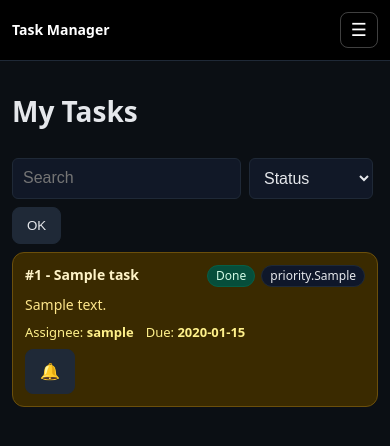
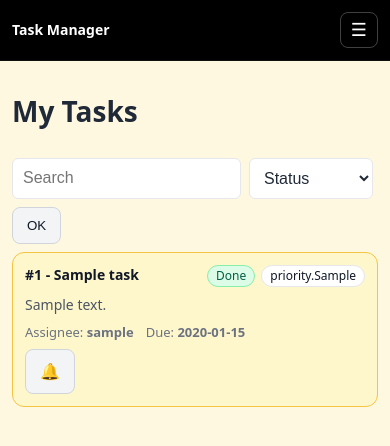
Before and after one commit to NGnif/task, a Flask app: page /tasks in a window 390 px wide. Shown: the top 446 px of the page. Run offline with Flask 3, Linux system fonts and the light colour scheme; a user stored in the database is signed in; tables that the repository leaves empty hold one stand-in row (values such as "Sample post"); parts of the project's set-up code (start-up, migrations or seed data) failed here and were passed over.

```diff
--- a/app/pwa.py
+++ b/app/pwa.py
@@ -37,7 +37,7 @@ def manifest():
 @pwa_bp.route("/service-worker.js")
 def service_worker():
     # Basic offline caching: precache core assets, network-first for navigations
-    css = url_for("static", filename="styles.css") + "?v=10"
+    css = url_for("static", filename="styles.css") + "?v=11"
     assets = [
         "/",
         "/tasks",
@@ -49,7 +49,7 @@ def service_worker():
     ]
 
     js = f"""
-    const CACHE_NAME = 'tm-cache-v10';
+    const CACHE_NAME = 'tm-cache-v11';
     const ASSETS = {assets};
 
     self.addEventListener('install', (event) => {{
--- a/app/routes.py
+++ b/app/routes.py
@@ -64,8 +64,14 @@ def tasks():
         pendings = TaskCompletionRequest.query.filter_by(
             status="pending", requested_by_id=current_user.id
         ).all()
+    # Only show pending badge if the task is not already done
     for r in pendings:
-        pending_map[r.task_id] = True
+        try:
+            t = Task.query.get(r.task_id)
+            if t and t.status != "done":
+                pending_map[r.task_id] = True
+        except Exception:
+            continue
 
     return render_template(
         "tasks.html",
--- a/app/static/styles.css
+++ b/app/static/styles.css
@@ -1,5 +1,5 @@
-/* Dark theme with dark yellow/orange accents */
-:root { --bg:#0b0f14; --panel:#111827; --text:#e5e7eb; --muted:#9ca3af; --primary:#d4a30e; --danger:#dc2626; --border:#1f2937; --ok:#10b981; --warn:#f59e0b; --navbar-bg:#000000; --navbar-fg:#ffffff; --navbar-border:#1f2937; }
+/* Light theme with dark header and warm accents */
+:root { --bg:#fff8e1; --panel:#fffaf0; --text:#1f2937; --muted:#6b7280; --primary:#d4a30e; --danger:#dc2626; --border:#e5e7eb; --ok:#059669; --warn:#f59e0b; --navbar-bg:#000000; --navbar-fg:#ffffff; --navbar-border:#111111; }
 *{ box-sizing:border-box; }
 html,body{ margin:0; padding:0; background:var(--bg); color:var(--text); font:14px/1.4 system-ui,Segoe UI,Roboto,Arial; }
 .container{ max-width:1000px; margin:0 auto; padding:16px; }
@@ -10,12 +10,12 @@ html,body{ margin:0; padding:0; background:var(--bg); color:var(--text); font:14
 .user{ color:var(--navbar-fg); opacity:.85; }
 .nav-toggle{ display:none; appearance:none; border:1px solid rgba(255,255,255,.25); background:transparent; color:var(--navbar-fg); border-radius:8px; padding:8px 10px; line-height:1; font-size:18px; }
 .flash{ list-style:none; padding:0; margin:12px 0; }
-.flash li{ background:#4a3a06; color:#fde68a; padding:8px 12px; border:1px solid #6b4f0b; border-radius:6px; }
+.flash li{ background:#fff3c4; color:#5b3b00; padding:8px 12px; border:1px solid #f4c542; border-radius:6px; }
 .form{ display:grid; gap:12px; max-width:600px; }
 label{ display:grid; gap:6px; color:var(--muted); }
-input, textarea, select{ background:var(--panel); border:1px solid var(--border); border-radius:6px; color:var(--text); padding:10px; }
-.btn{ background:#1f2937; color:var(--text); border:1px solid var(--border); padding:10px 14px; border-radius:8px; text-decoration:none; display:inline-block; touch-action:manipulation; }
-.btn.primary{ background:var(--primary); border-color:transparent; color:#0b0a04; font-weight:600; }
+input, textarea, select{ background:#ffffff; border:1px solid var(--border); border-radius:6px; color:var(--text); padding:10px; }
+.btn{ background:#f3f4f6; color:#111827; border:1px solid #d1d5db; padding:10px 14px; border-radius:8px; text-decoration:none; display:inline-block; touch-action:manipulation; }
+.btn.primary{ background:var(--primary); border-color:transparent; color:#111827; font-weight:600; }
 .btn.danger{ background:var(--danger); border-color:transparent; }
 .table{ width:100%; border-collapse:collapse; margin-top:12px; }
 .table th,.table td{ border-bottom:1px solid var(--border); padding:8px; text-align:left; vertical-align:top; }
@@ -26,26 +26,26 @@ input, textarea, select{ background:var(--panel); border:1px solid var(--border)
 .row-status-done .title{ text-decoration:line-through; color:var(--muted); }
 .row{ display:flex; gap:12px; }
 .actions{ display:flex; gap:8px; margin-top:8px; }
-.error{ background:#7f1d1d; color:#fecaca; padding:8px 12px; border:1px solid #991b1b; border-radius:6px; margin-bottom:12px; }
+.error{ background:#fee2e2; color:#7f1d1d; padding:8px 12px; border:1px solid #fecaca; border-radius:6px; margin-bottom:12px; }
 
 /* Mobile task cards */
 .cards{ display:none; }
-.card{ background:#3a2a00; border:1px solid #6b4f0b; border-radius:12px; padding:12px; display:grid; gap:8px; color:#fef3c7; }
+.card{ background:#fff7cc; border:1px solid #f4c542; border-radius:12px; padding:12px; display:grid; gap:8px; color:#111827; }
 .card-head{ display:flex; align-items:flex-start; justify-content:space-between; gap:8px; }
 .card-title{ font-weight:600; }
-.card-desc{ color:#fde68a; }
+.card-desc{ color:#4b5563; }
 .clamp-2{ display:-webkit-box; -webkit-line-clamp:2; -webkit-box-orient:vertical; overflow:hidden; }
-.card-meta{ display:flex; gap:12px; flex-wrap:wrap; color:#fef08a; font-size:13px; }
+.card-meta{ display:flex; gap:12px; flex-wrap:wrap; color:#6b7280; font-size:13px; }
 .card-actions{ display:flex; gap:8px; flex-wrap:wrap; }
 .badges{ display:flex; gap:6px; flex-wrap:wrap; }
-.badge{ font-size:12px; padding:2px 8px; border-radius:999px; border:1px solid var(--border); background:#0f172a; color:var(--text); }
-.badge.warn{ background:#6b4f0b; color:#fde68a; border-color:#b45309; }
-.badge.status-done{ background:#064e3b; color:#d1fae5; border-color:#065f46; }
-.badge.status-in_progress{ background:#1e293b; color:#cbd5e1; border-color:#334155; }
-.badge.status-todo{ background:#111827; color:#e5e7eb; }
-.badge.prio-high{ background:#7c2d12; color:#fed7aa; border-color:#9a3412; }
-.badge.prio-medium{ background:#3a2a00; color:#fde68a; border-color:#6b4f0b; }
-.badge.prio-low{ background:#0b3a2e; color:#bbf7d0; border-color:#065f46; }
+.badge{ font-size:12px; padding:2px 8px; border-radius:999px; border:1px solid #e5e7eb; background:#fff; color:#111827; }
+.badge.warn{ background:#fcd34d; color:#854d0e; border-color:#f59e0b; }
+.badge.status-done{ background:#dcfce7; color:#065f46; border-color:#86efac; }
+.badge.status-in_progress{ background:#fef9c3; color:#854d0e; border-color:#fde68a; }
+.badge.status-todo{ background:#e5e7eb; color:#111827; }
+.badge.prio-high{ background:#fee2e2; color:#7f1d1d; border-color:#fecaca; }
+.badge.prio-medium{ background:#fef3c7; color:#854d0e; border-color:#fde68a; }
+.badge.prio-low{ background:#e0f2fe; color:#075985; border-color:#bae6fd; }
 
 /* Responsive tweaks */
 @media (max-width: 720px){
@@ -56,12 +56,12 @@ input, textarea, select{ background:var(--panel); border:1px solid var(--border)
   input, textarea, select{ font-size:16px; } /* prevent iOS zoom */
 
   .nav-toggle{ display:inline-flex; }
-  .nav-right{ display:none; position:absolute; left:12px; right:12px; top:100%; background:#0f172a; border:1px solid var(--border); border-radius:10px; padding:10px; gap:8px; flex-wrap:wrap; box-shadow:0 8px 24px rgba(0,0,0,.35); }
+  .nav-right{ display:none; position:absolute; left:12px; right:12px; top:100%; background:#ffffff; border:1px solid var(--border); border-radius:10px; padding:10px; gap:8px; flex-wrap:wrap; box-shadow:0 8px 24px rgba(0,0,0,.12); }
   .navbar.open .nav-right{ display:flex; }
   .navbar .btn{ width:100%; justify-content:center; }
-  .navbar .nav-right .btn{ background:#1f2937; color:#e5e7eb; border-color:#334155; }
-  .navbar .nav-right .btn.primary{ background:var(--primary); color:#0b0a04; border-color:transparent; }
-  .navbar .nav-right .user{ color:#e5e7eb; opacity:1; }
+  .navbar .nav-right .btn{ background:#f3f4f6; color:#111827; border-color:#d1d5db; }
+  .navbar .nav-right .btn.primary{ background:var(--primary); color:#111827; border-color:transparent; }
+  .navbar .nav-right .user{ color:#111827; opacity:1; }
 }
 
 /* Navbar button styling on colored header */
--- a/app/templates/base.html
+++ b/app/templates/base.html
@@ -7,7 +7,7 @@
     <meta name="mobile-web-app-capable" content="yes" />
     <meta name="apple-mobile-web-app-capable" content="yes" />
     <title>{% block title %}{{ t('app_name') }}{% endblock %}</title>
-    <link rel="stylesheet" href="{{ url_for('static', filename='styles.css') }}?v=10" />
+    <link rel="stylesheet" href="{{ url_for('static', filename='styles.css') }}?v=11" />
     <link rel="manifest" href="{{ url_for('pwa.manifest') }}" />
     <link rel="apple-touch-icon" href="/icons/192.png" />
   </head>
```
